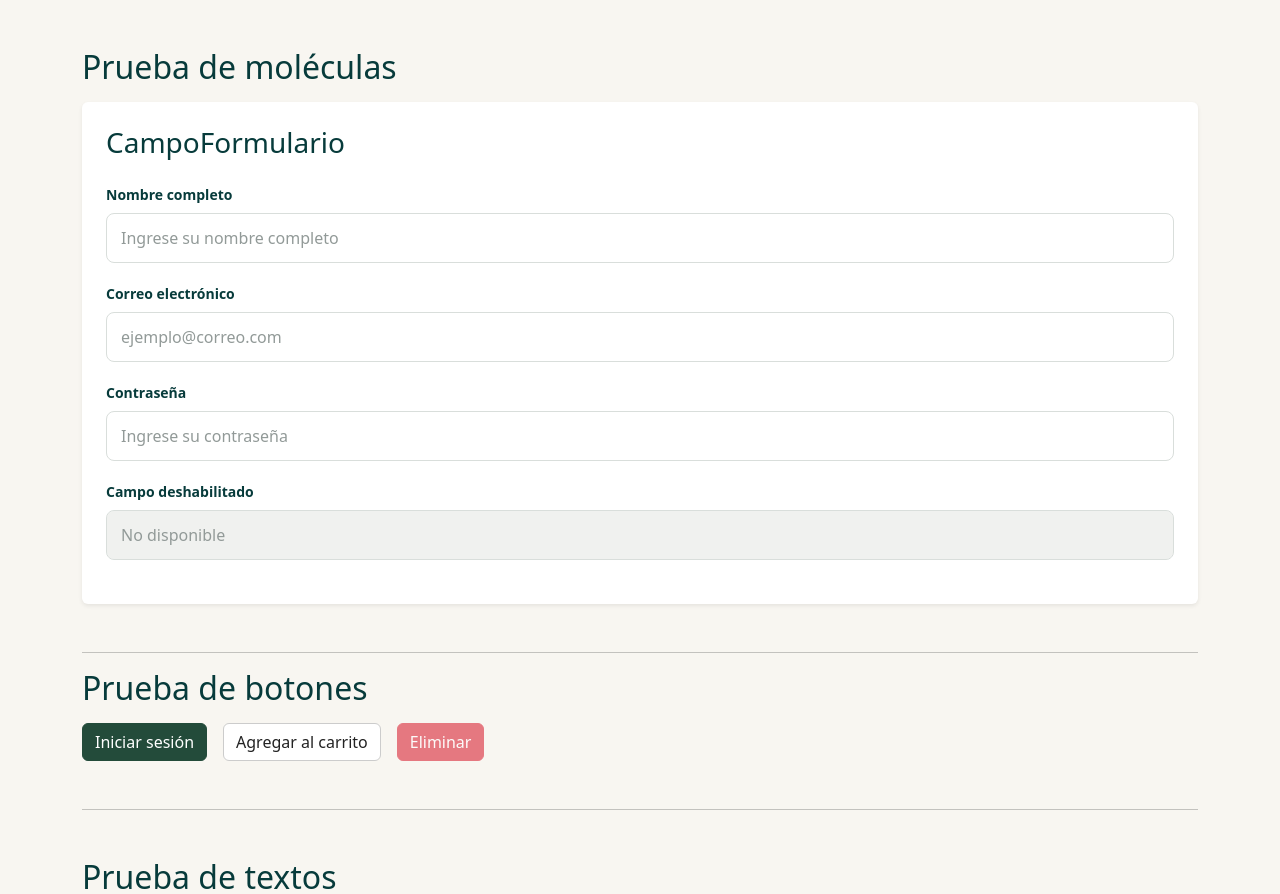
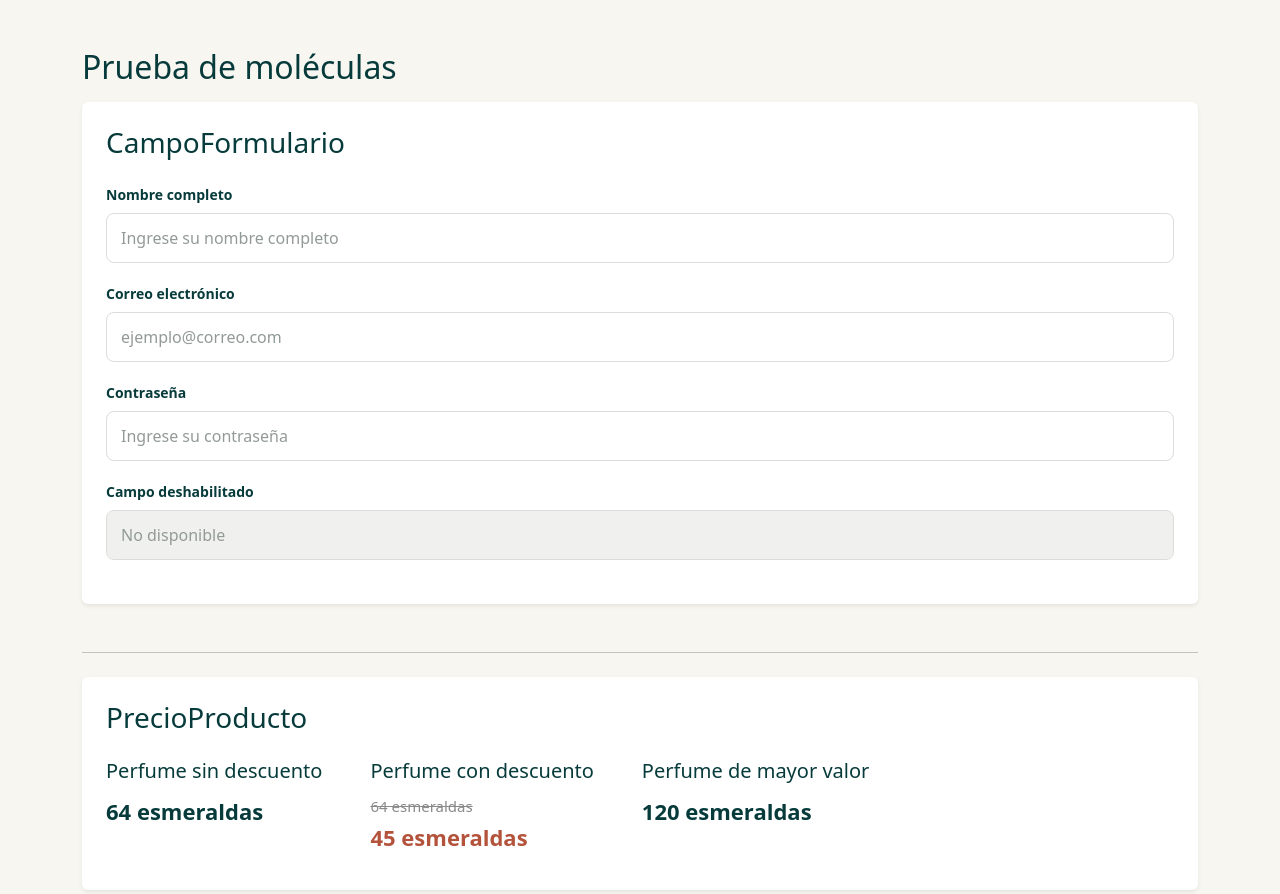
Before and after one commit to francfernandeza-alt/bergen-perfumes-react, a React (Vite) app: page / in a window 1280 px wide. Shown: the top 894 px of the page. Built offline with nearby package versions, Linux system fonts and the light colour scheme.

Commit message:
Crear molécula reutilizable PrecioProducto con estilos Bootstrap y propios personalizados.

```diff
--- a/src/App.jsx
+++ b/src/App.jsx
@@ -7,6 +7,7 @@ import Icono from "./components/atoms/Icono";
 import Enlace from "./components/atoms/Enlace";
 import Mensaje from "./components/atoms/Mensaje";
 import CampoFormulario from "./components/molecules/CampoFormulario";
+import PrecioProducto from "./components/molecules/PrecioProducto";
 
 function App() {
   return (
@@ -55,6 +56,42 @@ function App() {
         </section>
 
         <hr />
+
+        {/* PRUEBA DE LA MOLÉCULA PRECIO PRODUCTO */}
+        <div className="p-4 bg-white rounded shadow-sm mt-4">
+
+          <h3 className="mb-4">PrecioProducto</h3>
+
+          <div className="d-flex flex-wrap gap-5">
+
+            <div>
+              <h5>Perfume sin descuento</h5>
+
+              <PrecioProducto
+                precio={64}
+              />
+            </div>
+
+            <div>
+              <h5>Perfume con descuento</h5>
+
+              <PrecioProducto
+                precio={45}
+                precioAnterior={64}
+                />
+            </div>
+
+            <div>
+              <h5>Perfume de mayor valor</h5>
+
+              <PrecioProducto
+                precio={120}
+              />
+            </div>
+
+          </div>
+
+        </div>
 
       {/* PRUEBA DEL ÁTOMO BOTON */}
       <section className="mb-5">
--- /dev/null
+++ b/src/components/molecules/PrecioProducto.jsx
@@ -0,0 +1,29 @@
+import Texto from "../atoms/Texto";
+import "../../styles/molecules/PrecioProducto.css";
+
+function PrecioProducto({
+    precio,
+    precioAnterior,
+}) {
+    return (
+        <div className="precio-producto">
+
+            {precioAnterior != null && precioAnterior > precio && (
+                <Texto
+                    etiqueta="span"
+                    contenido={`${precioAnterior} esmeraldas`}
+                    className="precio-anterior"
+                />
+            )}
+
+            <Texto
+                etiqueta="span"
+                contenido={`${precio} esmeraldas`}
+                className="precio-actual"
+            />
+
+        </div>
+    );
+}
+
+export default PrecioProducto;
--- /dev/null
+++ b/src/styles/molecules/PrecioProducto.css
@@ -0,0 +1,23 @@
+.precio-producto {
+    display: flex;
+    flex-direction: column;
+    align-items: flex-start;
+    gap: 4px;
+    margin: 12px 0;
+}
+
+.precio-producto .precio-actual {
+    color: var(--bergen-dark);
+    font-size: 22px;
+    font-weight: 700;
+}
+
+.precio-producto .precio-anterior {
+    color: #8a8a8a;
+    font-size: 15px;
+    text-decoration: line-through;
+}
+
+.precio-producto:has(.precio-anterior) .precio-actual {
+    color: #b4533c;
+}
```
